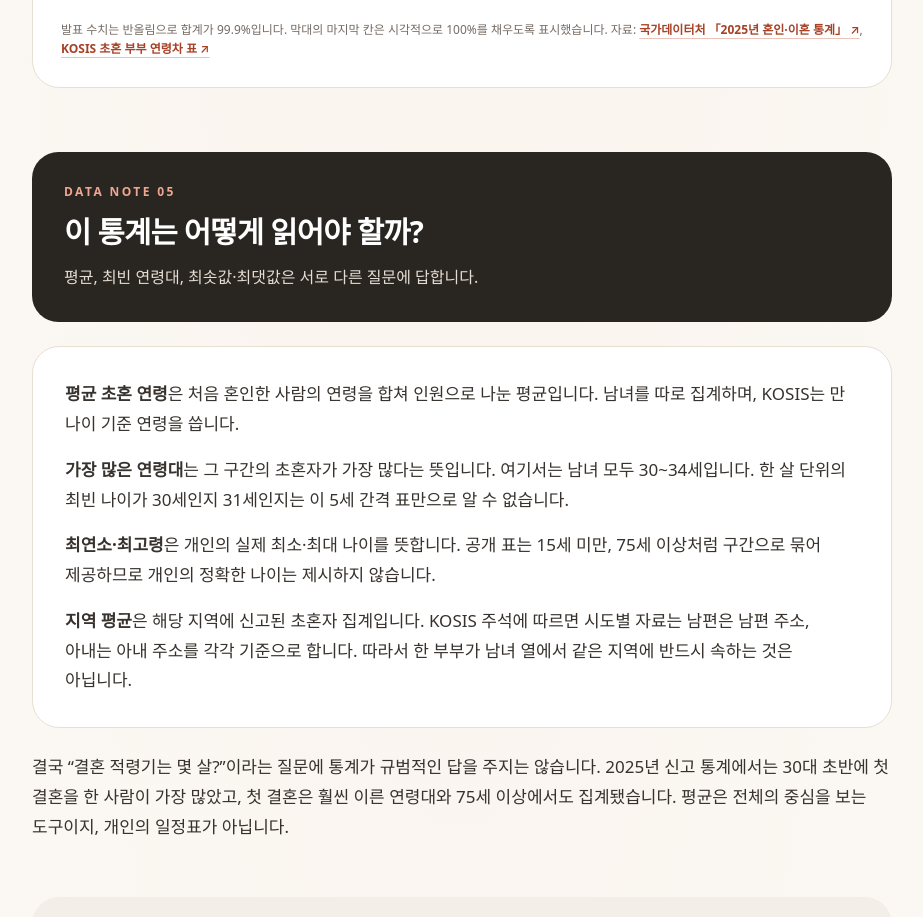
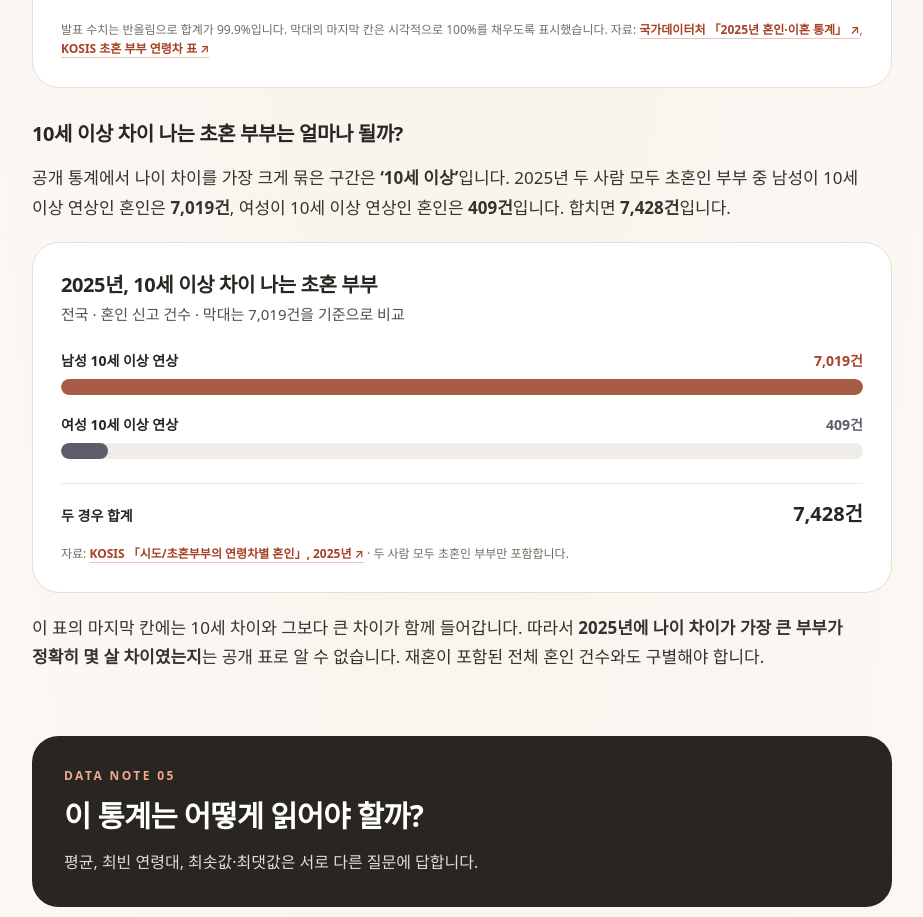
Before and after one commit to thinkdove/unclenote, a Next.js app: page /guide/first-marriage-age-2025 in a window 1280 px wide. Shown: the part 5100-6017 px from the top of the page, without its empty margins (178-1101 px from the left). Built offline with nearby package versions, Linux system fonts and the light colour scheme; a web font is replaced by a local one.

Commit message:
Add 10-year age gap data to marriage article

```diff
--- a/src/app/guide/first-marriage-age-2025/page.tsx
+++ b/src/app/guide/first-marriage-age-2025/page.tsx
@@ -9,7 +9,7 @@ const reportSource = 'https://mods.go.kr/board.es?act=view&bid=204&list_no=44410
 
 export const metadata: Metadata = {
   title: '2025년 첫 결혼은 몇 살에 할까? 평균부터 지역·나이 차이까지',
-  description: '2025년 국가데이터처·KOSIS 통계로 남녀 평균 초혼 연령, 연령대별 초혼 인원, 17개 시도별 수치를 직접 비교해 봅니다. 최연소·최고령을 말할 때 주의할 점도 정리했습니다.',
+  description: '2025년 국가데이터처·KOSIS 통계로 평균 초혼 연령, 연령대별 인원, 17개 시도별 수치와 10세 이상 차이 나는 초혼 부부를 비교합니다.',
   alternates: { canonical: url },
   openGraph: {
     type: 'article',
@@ -164,6 +164,21 @@ export default function FirstMarriageAgePage() {
         <SectionTitle number="04" title="초혼 부부의 나이 차이는 어떨까?">두 사람 모두 초혼인 부부만 따로 보면, 남성이 연상인 경우가 가장 많습니다.</SectionTitle>
         <p className="editorial-body mb-6 break-keep">2025년 두 사람 모두 초혼인 부부의 연령 관계는 <strong>남성 연상 63.0%</strong>, <strong>여성 연상 20.2%</strong>, <strong>동갑 16.7%</strong>입니다. 평균 초혼 연령의 남녀 차이인 약 2.2세를 “모든 부부의 평균 나이 차이”로 받아들이면 안 되는 이유입니다. 평균 초혼 연령은 남성과 여성을 각각 집계한 값이고, 여기의 비율은 같은 부부를 묶어 계산한 값입니다.</p>
         <figure className="rounded-[1.7rem] border border-[#e9ded4] bg-white p-5 sm:p-7"><figcaption className="editorial-h3 mb-5">2025년 초혼 부부의 연령 관계</figcaption><div className="flex h-8 overflow-hidden rounded-full" role="img" aria-label="남성 연상 63.0%, 여성 연상 20.2%, 동갑 16.7%"><div className="bg-[#a75b45]" style={{ width: '63%' }} /><div className="bg-[#605b68]" style={{ width: '20.2%' }} /><div className="bg-[#d8cfc5]" style={{ width: '16.8%' }} /></div><div className="mt-5 grid gap-3 sm:grid-cols-3"><div><span className="inline-block h-2.5 w-2.5 rounded-full bg-[#a75b45]" /> <span className="text-sm">남성 연상</span><strong className="ml-2 tabular-nums">63.0%</strong></div><div><span className="inline-block h-2.5 w-2.5 rounded-full bg-[#605b68]" /> <span className="text-sm">여성 연상</span><strong className="ml-2 tabular-nums">20.2%</strong></div><div><span className="inline-block h-2.5 w-2.5 rounded-full bg-[#d8cfc5]" /> <span className="text-sm">동갑</span><strong className="ml-2 tabular-nums">16.7%</strong></div></div><p className="mt-4 text-xs leading-relaxed text-[#756b63]">발표 수치는 반올림으로 합계가 99.9%입니다. 막대의 마지막 칸은 시각적으로 100%를 채우도록 표시했습니다. 자료: <Source href={reportSource}>국가데이터처 「2025년 혼인·이혼 통계」</Source>, <Source href={gapSource}>KOSIS 초혼 부부 연령차 표</Source></p></figure>
+        <div className="editorial-body mt-8 space-y-4 break-keep">
+          <h3 className="editorial-h3">10세 이상 차이 나는 초혼 부부는 얼마나 될까?</h3>
+          <p>공개 통계에서 나이 차이를 가장 크게 묶은 구간은 <strong>‘10세 이상’</strong>입니다. 2025년 두 사람 모두 초혼인 부부 중 남성이 10세 이상 연상인 혼인은 <strong>7,019건</strong>, 여성이 10세 이상 연상인 혼인은 <strong>409건</strong>입니다. 합치면 <strong>7,428건</strong>입니다.</p>
+        </div>
+        <figure className="mt-5 rounded-[1.7rem] border border-[#e9ded4] bg-white p-5 sm:p-7">
+          <figcaption className="editorial-h3 mb-1">2025년, 10세 이상 차이 나는 초혼 부부</figcaption>
+          <p className="editorial-desc mb-6">전국 · 혼인 신고 건수 · 막대는 7,019건을 기준으로 비교</p>
+          <div className="space-y-5">
+            <div><div className="mb-2 flex items-baseline justify-between gap-3 text-sm"><span className="font-semibold">남성 10세 이상 연상</span><strong className="tabular-nums text-[#a74126]">7,019건</strong></div><div className="h-4 overflow-hidden rounded-full bg-[#f0ece7]"><div className="h-full w-full rounded-full bg-[#a75b45]" /></div></div>
+            <div><div className="mb-2 flex items-baseline justify-between gap-3 text-sm"><span className="font-semibold">여성 10세 이상 연상</span><strong className="tabular-nums text-[#605b68]">409건</strong></div><div className="h-4 overflow-hidden rounded-full bg-[#f0ece7]"><div className="h-full rounded-full bg-[#605b68]" style={{ width: `${409 / 7019 * 100}%` }} /></div></div>
+          </div>
+          <div className="mt-6 flex items-baseline justify-between border-t border-[#eee8e1] pt-4"><span className="text-sm font-semibold">두 경우 합계</span><strong className="text-xl font-extrabold tabular-nums">7,428건</strong></div>
+          <p className="mt-4 text-xs leading-relaxed text-[#756b63]">자료: <Source href={gapSource}>KOSIS 「시도/초혼부부의 연령차별 혼인」, 2025년</Source> · 두 사람 모두 초혼인 부부만 포함합니다.</p>
+        </figure>
+        <p className="editorial-body mt-5 break-keep">이 표의 마지막 칸에는 10세 차이와 그보다 큰 차이가 함께 들어갑니다. 따라서 <strong>2025년에 나이 차이가 가장 큰 부부가 정확히 몇 살 차이였는지</strong>는 공개 표로 알 수 없습니다. 재혼이 포함된 전체 혼인 건수와도 구별해야 합니다.</p>
       </section>
 
       <section id="method" className="mt-16 scroll-mt-24">
```
